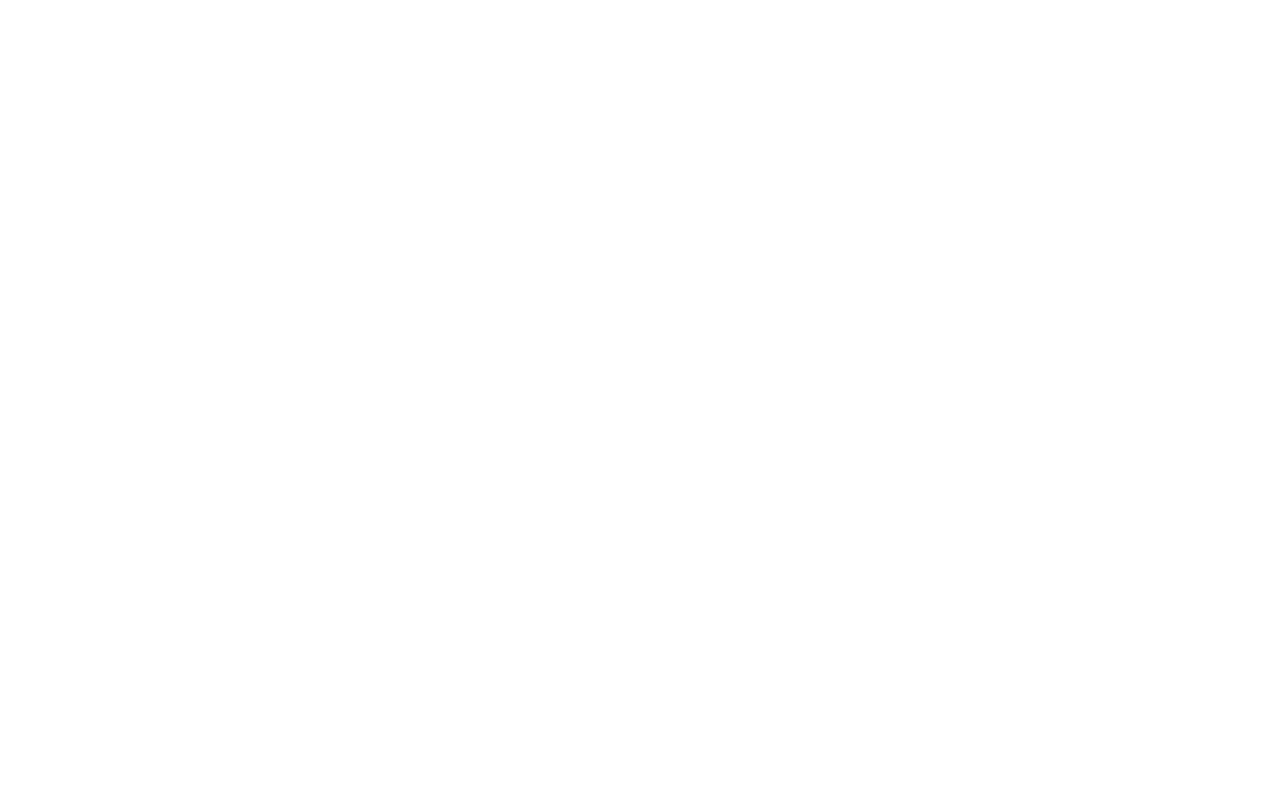
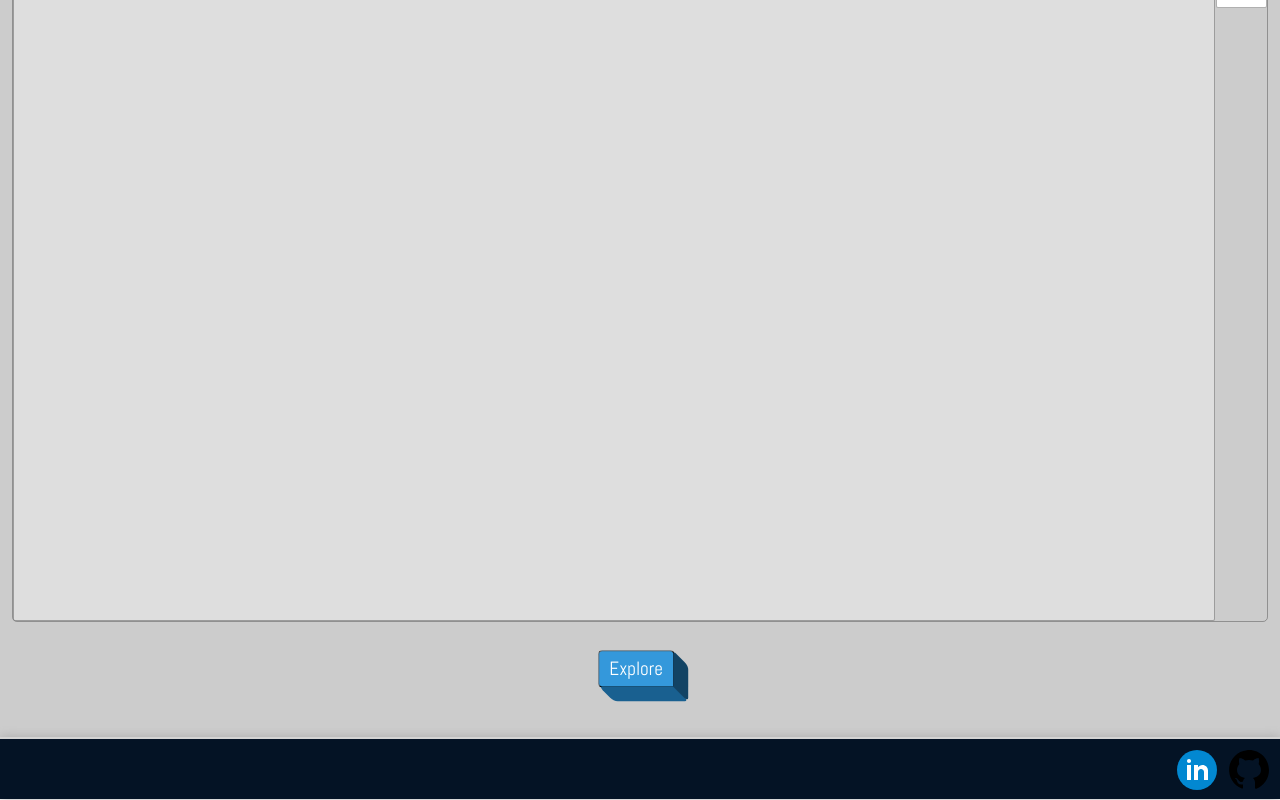
Before and after one commit to aaronchenghs/AaronCheng-Website, a React (Create React App) app: page / in a window 1280 px wide. Shown: the part 301-1101 px from the top of the page. Before the commit the page ends 800 px from the top, so only its background shows below. Built offline with nearby package versions, Linux system fonts and the light colour scheme.

Commit message:
Intro Page Boost, New Button!

```diff
--- a/src/App.js
+++ b/src/App.js
@@ -1,6 +1,5 @@
 import React from 'react';
 import Navigation from './routes/navigation.components';
-import Home from './routes/home/home.component';
 import { Route, Routes } from 'react-router-dom';
 import ContactMe from './routes/contactme/contactme.component';
 import Portfolio from './routes/portfolio/portfolio.component';
@@ -17,7 +16,6 @@
           <Route path='/' element={<Navigation />}>
             <Route index element={<RealHome />} />
 
-            <Route path='resume' element={<Home />} />
             <Route path='contactme' element={<ContactMe />} />
             <Route path='portfolio' element={<Portfolio />} />
             <Route path='feedback' element={<Feedback />} />
--- a/src/App.scss
+++ b/src/App.scss
@@ -1,6 +1,6 @@
 .website
 {
-    background-image: url("./assets/bg1.jpg");
+    //background-image: url("./assets/bg1.jpg");
     background-color: #cccccc;
     height: 100%;
     background-position: center;
@@ -8,4 +8,5 @@
     background-size: cover;
     display: flex;
     flex-direction: column;
+    justify-content: center;
 }
--- a/src/plaintext.jsx
+++ b/src/plaintext.jsx
@@ -1,4 +1,3 @@
-import './routes/home/home.styles.scss';
 export const homecategories =
 {
   Education:
--- /dev/null
+++ b/src/routes/components/stats/home.component.jsx
@@ -0,0 +1,40 @@
+import React, { useState } from "react";
+import { Fragment } from "react";
+
+import "./home.styles.scss";
+import { homecategories } from '../../../plaintext.jsx';
+
+export const Home = () => {
+  const [CategorySelection, SetCategorySelection] = useState("Education");
+  const openEducation = () => SetCategorySelection("Education");
+  const openToolbox = () => SetCategorySelection("ToolBox");
+  const openExperience = () => SetCategorySelection("Experience");
+  const openOrigins = () => SetCategorySelection("Origins");
+
+  let categoryDisplay = homecategories[CategorySelection];
+
+  return (
+    <Fragment>
+      <body className="Home-Page">
+        <div className="bio">
+          <div className="category-info">{categoryDisplay}</div>
+          <div className="categories-container">
+            <button className="category" onClick={openEducation}>
+              <text className="category-text">Education</text>
+            </button>
+            <button className="category" onClick={openToolbox}>
+              <text className="category-text">Tool Box</text>
+            </button>
+            <button className="category" onClick={openExperience}>
+              <text className="category-text">Experience</text>
+            </button>
+            <button className="category" onClick={openOrigins}>
+              <text className="category-text">Origins</text>
+            </button>
+          </div>
+        </div>
+      </body>
+    </Fragment>
+  );
+};
+export default Home;
--- a/src/routes/home/home.styles.scss
+++ b/src/routes/components/stats/home.styles.scss
@@ -1,25 +1,11 @@
-.Page-Header
-{
-    margin-bottom: 4px;
-    border: 1.5px solid rgba(0, 0, 0, 0.383);
-    border-bottom-left-radius: 5px;
-    border-bottom-right-radius: 5px;
-    background-color: #ebebeb86;
-    box-shadow: 0 0 8px rgb(75, 75, 75);
-    display: flex;
-    justify-content: center;
-    .Header-Text
-    {
-        font-family: 'Abel';
-    }
-}
-
 .Home-Page
 {
     display: flex;
     flex-direction: column;
     flex: 1;
     height: 100%;
+    margin-top: 15px;
+
     .breast-container
     {
         width: 99%;
@@ -28,15 +14,15 @@
         display: flex;
     }
 
-    $bioSideMargin: 5px;
+
+    $bioSideMargin: 40px;
     .bio
     {
-        width: 99%;
+        width: 98%;
         height: 100%;
         margin: 0 auto;
         display: flex;
         flex-direction: row;
-        background-color: #b8c3f379;
         border: 1.5px solid rgba(51, 51, 51, 0.384);
         border-radius: 5px;
 
@@ -70,7 +56,8 @@
         background-color: #ffffff;
         border: 1px solid rgba(51, 51, 51, 0.384);
         border-radius: 2px;
-        height: 60px;
+        height: 4vw;
+        width: 4vw;
 
         .category-text
         {
--- a/src/routes/home/home.component.jsx
+++ /dev/null
@@ -1,56 +0,0 @@
-import React, { useState } from "react";
-import { Fragment } from "react";
-import BottomBar from '../bottombar.components.jsx';
-
-import './home.styles.scss';
-import { homecategories } from '../../plaintext.jsx';
-
-const Home = () => {
-  const [CategorySelection, SetCategorySelection] = useState('Education');
-  //onClick for categories
-  const openEducation = () => SetCategorySelection('Education');
-  const openToolbox = () => SetCategorySelection('ToolBox');
-  const openExperience = () => SetCategorySelection('Experience');
-  const openOrigins = () => SetCategorySelection('Origins');
-
-  let categoryDisplay = homecategories[CategorySelection];
-
-
-  return (
-    <Fragment>
-      <body className='Home-Page'>
-
-        <div className='Page-Header'>
-          <text className='Header-Text'>Profile</text>
-        </div>
-
-        <div className='breast-container'>
-          hello
-        </div>
-
-        <div className='bio'>
-
-          <div className='category-info'>{categoryDisplay}</div>
-          <div className='categories-container'>
-            <button className='category' onClick={openEducation}>
-              <text className='category-text'>Education</text>
-            </button>
-            <button className='category' onClick={openToolbox}>
-              <text className='category-text'>Tool Box</text>
-            </button>
-            <button className='category' onClick={openExperience}>
-              <text className='category-text'>Experience</text>
-            </button>
-            <button className='category' onClick={openOrigins}>
-              <text className='category-text'>Origins</text>
-            </button>
-          </div>
-
-        </div>
-
-      </body>
-      <BottomBar></BottomBar>
-    </Fragment>
-  )
-}
-export default Home;
--- a/src/routes/realhome/realhome.component.jsx
+++ b/src/routes/realhome/realhome.component.jsx
@@ -1,18 +1,26 @@
 import React from "react";
 import { Fragment } from "react";
-import BottomBar from '../bottombar.components.jsx';
+import BottomBar from "../bottombar.components.jsx";
+import Home from "../components/stats/home.component.jsx";
 
-import './realhome.styles.scss';
+import "./realhome.styles.scss";
 
 const RealHome = () => {
+  return (
+    <Fragment>
+      <body className="RealHome-Page">
 
-    return (
-        <Fragment>
-            <body className='RealHome-Page'>
+        <div className="stats-container">
+          <Home></Home>
+        </div>
+        <div className = 'button-container'>
+            <button className="toVenturesButton">Explore</button>
+        </div>
+        <div></div>
 
-            </body>
-            <BottomBar></BottomBar>
-        </Fragment>
-    )
-}
+      </body>
+      <BottomBar></BottomBar>
+    </Fragment>
+  );
+};
 export default RealHome;
--- a/src/routes/realhome/realhome.styles.scss
+++ b/src/routes/realhome/realhome.styles.scss
@@ -0,0 +1,86 @@
+.RealHome-Page {
+  display: flex;
+  flex-direction: column;
+  justify-content: center;
+  align-items: center;
+  height: 100%;
+}
+.stats-container {
+  height: 900px;
+  width: 100%;
+  display: flex;
+  flex-direction: row;
+}
+
+.button-container {
+  height: 80px;
+  margin-bottom: 10px;
+}
+
+$buttonTransitionTime: 0.07s;
+$borderRadius: 4px;
+%test {
+  position: absolute;
+  content: "";
+  transition: all $buttonTransitionTime;
+}
+.toVenturesButton {
+  display: inline-block;
+  padding: 5px 10px;
+  margin-top: 5px;
+  color: white;
+  transform: translate(-5%, -5%);
+  vertical-align: middle;
+  text-decoration: none;
+  font-family: 'Abel';
+  font-size: 1.5vw;
+  transition: all $buttonTransitionTime;
+  background-color: #3498db;
+
+  border-width: 1px;
+  border-radius: $borderRadius;
+  border-bottom-right-radius: 0px;
+}
+.toVenturesButton:before { //bottom side
+  @extend %test;
+  bottom: -15px;
+  height: 15px;
+  width: 102%;
+  left: 6.5px;
+  transform: skewX(45deg);
+  background-color: darken(#3498db, 20%);
+
+  border-radius: $borderRadius;
+  border-top-right-radius: 0px;
+}
+
+.toVenturesButton:after { //right side
+  @extend %test;
+  right: -15px;
+  height: 102%;
+  width: 15px;
+  bottom: -8px;
+  transform: skewY(45deg);
+  background-color: darken(#3498db, 30%);
+
+  border-radius: $borderRadius;
+  border-bottom-left-radius: 0px;
+  border-top-left-radius: 3px;
+}
+
+.toVenturesButton:active {
+  margin-left: 10px;
+  margin-top: 10px;
+
+  &::before {
+    bottom: -5px;
+    height: 5px;
+    left: 2px;
+  }
+
+  &::after {
+    right: -6px;
+    width: 6px;
+    bottom: -4px;
+  }
+}
```
